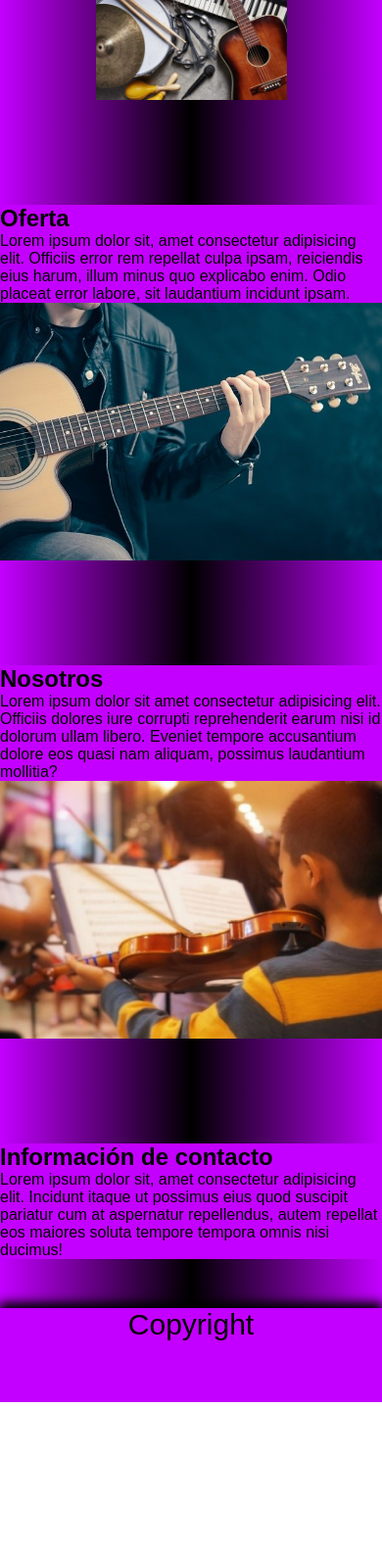
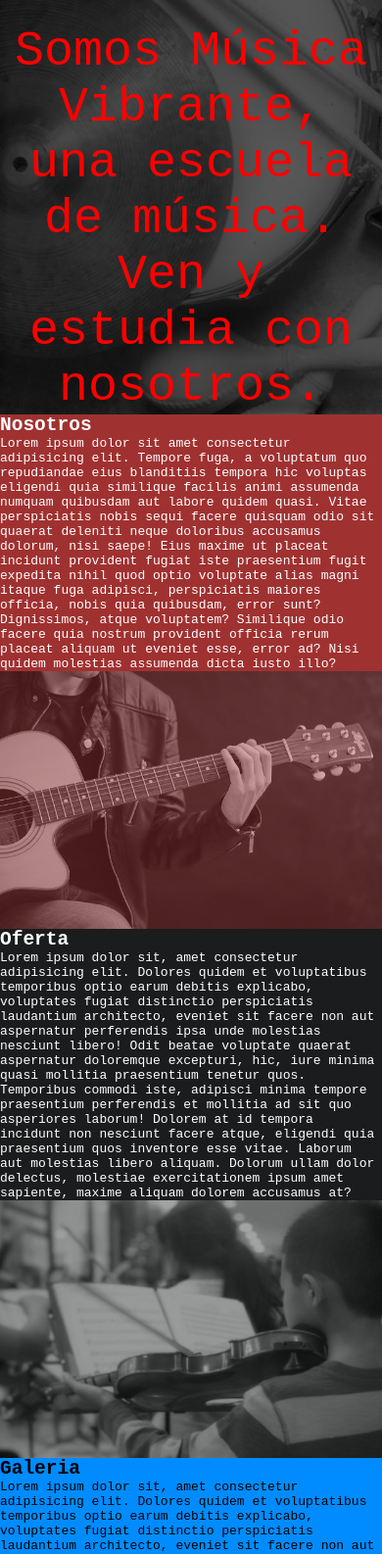
Before and after one commit to Julian-Scampino/musica_vibrante-julian-scampino, a website: page index.html in a window 390 px wide. Shown: the part 257-1843 px from the top of the page at 98% size. Before the commit the page ends 1688 px from the top, so only its background shows below. Drawn offline with Linux system fonts and the light colour scheme.

Commit message:
modificacion del index

```diff
--- a/Scss/_generales.scss
+++ b/Scss/_generales.scss
@@ -3,17 +3,19 @@
     margin: 0;
 }
 body{
-    background-image:$gradiente
+    background-color: rgb(46, 45, 45);
 }
 
 .todo{
-    height: 200vh;
-    font-family: Arial, Helvetica, sans-serif;
+    /* height: 200vh; */
+    /* font-family: Arial, Helvetica, sans-serif; */
+    font-family: monospace;
     display: grid;
     grid-template-areas:
     "header"
     "main"
     "footer";
-    grid-template-columns: 100%;
-    grid-template-rows: 1.5fr 15fr 1fr;
+    grid-template-columns: auto;
+    grid-template-rows: auto auto 100px;
+    background-color: rgb(46, 45, 45);
 }
--- a/Scss/_maps.scss
+++ b/Scss/_maps.scss
@@ -1,7 +1,7 @@
 
 
 /* -----  MAP-GET  ----- */
-$probando:(
+/* $probando:(
     color: #00ff22,
     background: blue,
     height: 450px,
@@ -12,10 +12,10 @@ $probando:(
     background-color: map-get($map: $probando, $key: "background");
     height: map-get($map: $probando, $key: "height");
     width: map-get($map: $probando, $key: "width");
-}
+} */
 
 /* -----  EXTEND  ----- */
-.caja{
+/* .caja{
     width: 100px;
     height: 100px;
     background-color: white;
@@ -25,14 +25,14 @@ $probando:(
 .caja-2{
     @extend .caja;
     background-color: red;
-}
+} */
 
 /* -----  MIXIN  ----- */
-@mixin colors ($letra, $fondo){
+/* @mixin colors ($letra, $fondo){
     color: $letra;
     background-color: $fondo;
 }
 .caja-3{
     @extend .caja;
-    @include colors(rgb(0, 255, 255), yellow)
-}
+    @include colors(rgb(0, 255, 255), yellow);
+} */
--- a/Scss/_variables.scss
+++ b/Scss/_variables.scss
@@ -1,2 +1,2 @@
 $gradiente: linear-gradient(to left, rgb(195, 0, 255),black, rgb(195, 0, 255));
-$colorPrincipal: rgb(195, 0, 255);
+$colorPrincipal: rgb(0, 140, 255);
--- a/Scss/estilos.scss
+++ b/Scss/estilos.scss
@@ -1,7 +1,40 @@
 @import "variables";
 @import "generales";
 @import "header";
-@import "maps";
+/* @import "maps"; */
+
+/* ----------------- repetitiva --------------- */
+.seccion__repetitiva{
+    /* margin-top: 50px; */
+    width: 100%;
+    display: flex;
+    flex-direction: column;
+    justify-content: center;
+    align-items: center;
+    font-size: 50px;
+    background-image: url(../imagenes/instrumentos-modificado.jpg);
+    background-repeat: no-repeat;
+    background-size: cover;
+    object-fit: cover;
+}
+
+.contenedor__repetitivo{
+    width: 100%;
+    height: 100%;
+    background-color: rgba(0, 0, 0, 0.5);
+    display: flex;
+    flex-direction: column;
+    justify-content: center;
+    align-items: center;
+}
+.titulo_pagina{
+    color: $colorPrincipal;
+    margin-bottom: 40px;
+}
+.texto__repetitivo{
+    color: red;
+    text-align: center;
+}
 
 /* ---------------------- MAIN INDEX -------------------- */
 .main__index{
@@ -11,54 +44,58 @@
     justify-content: space-between;
     align-items: center;
 }
-/* ----------------- repetitiva --------------- */
-.seccion__repetitiva{
-    margin-top: 50px;
-    display: flex;
-    flex-direction: column;
-    justify-content: center;
-    align-items: center;
-}
-.titulo_pagina{
-    color: $colorPrincipal;
-    margin-bottom: 15px;
-}
-.imagen-repetitiva{
-    width: 50%;
-    transition: transform ease 2s;
-}
-.imagen-repetitiva:hover{
-    transform: scale(1.5) rotate(180deg);
-}
-/* ----------------- secciones index --------------- */
-.seccion-index{
-    width: 50%;
+.seccion__index{
+    width: 100%;
     display: flex;
     align-items: center;
-    min-height: 250px;
-    transition: transform ease 0.2s;
+    /* transition: transform ease 0.2s; */
 }
-.seccion-index:hover{
+/* .seccion__index:hover{
     transform: scaleY(1.3); ;
     box-shadow: 0px 0px 50px 5px $colorPrincipal;
+} */
+.seccion__nosotros-index{
+    background-color: rgb(160, 49, 49);
 }
-.articles__ofertaNosotros-index{
+.articles__nosotros-index{
     height: 100%;
     width: 50%;
+    color: white;
+}
+.seccion__oferta-index{
+    display: flex;
+    flex-direction: row-reverse;
+    color: white;
+    background-color: rgb(26, 28, 29);
+}
+.articles__oferta-index{
+    height: 100%;
+    width: 50%;
+}
+.seccion__galeria-index{
     background-color: $colorPrincipal;
+}
+.articles__galeria-index{
+    height: 100%;
+    width: 50%;
+    /* background-color: rgb(247, 71, 71); */
 }
 .div__imagenes{
     width: 50%;
     height: 100%;
 }
-
 .imagen__seccion-index{
     width: 100%;
     height: 100%;
+    filter: grayscale(1);
+    object-fit: cover;
+    opacity: 60%;
 }
-.seccion__contacto{
-    background-color: $colorPrincipal ;
-    margin-bottom: 50px;
+.seccion__contacto-index{
+    background-color: black ;
+    color: white;
+    width: 100%;
+    min-height: 300px;
 }
 /* ----NOSOTROS---- */
 .main__nosotros{
@@ -181,13 +218,23 @@ footer{
     body div header nav ul li a{
         font-size: 10px;
     }
-    .seccion-index{
+    .seccion__index{
         flex-direction: column;
         align-items: center;
         margin: 0;
         width: 100%;
     }
-    .articles__ofertaNosotros-index{
+    .articles__nosotros-index{
+        height: 100%;
+        width: 100%;
+
+    }
+    .articles__oferta-index{
+        height: 100%;
+        width: 100%;
+    }
+    .articles__galeria-index{
+        height: 100%;
         width: 100%;
     }
     .div__imagenes{
@@ -223,13 +270,22 @@ footer{
     body div header nav ul li a{
         font-size: 15px;
     }
-    .seccion-index{
+    .seccion__index{
         flex-direction: column;
         align-items: center;
         margin: 0;
         width: 100%;
     }
-    .articles__ofertaNosotros-index{
+    .articles__nosotros-index{
+        height: 100%;
+        width: 100%;
+    }
+    .articles__oferta-index{
+        height: 100%;
+        width: 100%;
+    }
+    .articles__galeria-index{
+        height: 100%;
         width: 100%;
     }
     .div__imagenes{
--- a/index.html
+++ b/index.html
@@ -34,37 +34,57 @@
                 </nav>
             </header>
             <main class="main__index">
+                <!-- Seccion repetitiva -->
                 <section class="seccion__repetitiva">
-                    <h2 class="titulo_pagina">INICIO</h2>
-                    <img src="./imagenes/instrumentos.jpg" alt="instrumentos" class="imagen-repetitiva">
+                    <div class="contenedor__repetitivo">
+                        <h2 class="titulo_pagina">INICIO</h2>
+                        <p class="texto__repetitivo">Somos Música Vibrante, una escuela de música. <br> Ven y estudia con nosotros.</p>
+                    </div>
                 </section>
-                <section class="seccion__oferta-index seccion-index">
-                    <article class="articles__ofertaNosotros-index">
+                <!-- Seccion nosotros -->
+                <section class="seccion__index seccion__nosotros-index">
+                    <article class="articles__nosotros-index">
                         <h2>
-                            Oferta
+                            Nosotros
                         </h2>
                         <p>
-                            Lorem ipsum dolor sit, amet consectetur adipisicing elit. Officiis error rem repellat culpa ipsam, reiciendis eius harum, illum minus quo explicabo enim. Odio placeat error labore, sit laudantium incidunt ipsam.
+                            Lorem ipsum dolor sit amet consectetur adipisicing elit. Tempore fuga, a voluptatum quo repudiandae eius blanditiis tempora hic voluptas eligendi quia similique facilis animi assumenda numquam quibusdam aut labore quidem quasi. Vitae perspiciatis nobis sequi facere quisquam odio sit quaerat deleniti neque doloribus accusamus dolorum, nisi saepe! Eius maxime ut placeat incidunt provident fugiat iste praesentium fugit expedita nihil quod optio voluptate alias magni itaque fuga adipisci, perspiciatis maiores officia, nobis quia quibusdam, error sunt? Dignissimos, atque voluptatem? Similique odio facere quia nostrum provident officia rerum placeat aliquam ut eveniet esse, error ad? Nisi quidem molestias assumenda dicta iusto illo?
                         </p>
                     </article>
                     <div class="div__imagenes">
                     <img src="./imagenes/galeria-guitarra.jpg" alt="guitarra" class="imagen__seccion-index">
                     </div>
                 </section>
-                <section class="seccion__nosotros-index seccion-index">
-                    <article class="articles__ofertaNosotros-index">
+                <!-- Seccion oferta -->
+                <section class="seccion__index seccion__oferta-index">
+                    <article class="articles__oferta-index">
                         <h2>
-                            Nosotros
+                            Oferta
                         </h2>
                         <p>
-                            Lorem ipsum dolor sit amet consectetur adipisicing elit. Officiis dolores iure corrupti reprehenderit earum nisi id dolorum ullam libero. Eveniet tempore accusantium dolore eos quasi nam aliquam, possimus laudantium mollitia?
+                            Lorem ipsum dolor sit, amet consectetur adipisicing elit. Dolores quidem et voluptatibus temporibus optio earum debitis explicabo, voluptates fugiat distinctio perspiciatis laudantium architecto, eveniet sit facere non aut aspernatur perferendis ipsa unde molestias nesciunt libero! Odit beatae voluptate quaerat aspernatur doloremque excepturi, hic, iure minima quasi mollitia praesentium tenetur quos. Temporibus commodi iste, adipisci minima tempore praesentium perferendis et mollitia ad sit quo asperiores laborum! Dolorem at id tempora incidunt non nesciunt facere atque, eligendi quia praesentium quos inventore esse vitae. Laborum aut molestias libero aliquam. Dolorum ullam dolor delectus, molestiae exercitationem ipsum amet sapiente, maxime aliquam dolorem accusamus at?
                         </p>
                     </article>
                     <div class="div__imagenes">
                     <img src="./imagenes/galeria-violin.jpg" alt="violin" class="imagen__seccion-index">
                     </div>
                 </section>
-                <section class="seccion__contacto">
+                <!-- Seccion galeria -->
+                <section class="seccion__index seccion__galeria-index">
+                    <article class="articles__galeria-index">
+                        <h2>
+                            Galeria
+                        </h2>
+                        <p>
+                            Lorem ipsum dolor sit, amet consectetur adipisicing elit. Dolores quidem et voluptatibus temporibus optio earum debitis explicabo, voluptates fugiat distinctio perspiciatis laudantium architecto, eveniet sit facere non aut aspernatur perferendis ipsa unde molestias nesciunt libero! Odit beatae voluptate quaerat aspernatur doloremque excepturi, hic, iure minima quasi mollitia praesentium tenetur quos. Temporibus commodi iste, adipisci minima tempore praesentium perferendis et mollitia ad sit quo asperiores laborum! Dolorem at id tempora incidunt non nesciunt facere atque, eligendi quia praesentium quos inventore esse vitae. Laborum aut molestias libero aliquam. Dolorum ullam dolor delectus, molestiae exercitationem ipsum amet sapiente, maxime aliquam dolorem accusamus at?
+                        </p>
+                    </article>
+                    <div class="div__imagenes">
+                    <img src="./imagenes/galeria-piano.jpg" alt="violin" class="imagen__seccion-index">
+                    </div>
+                </section>
+                <!-- Seccion contacto -->
+                <section class="seccion__contacto-index">
                     <article>
                         <h2>
                             Información de contacto
```
Also changed, not shown: estilos/style.css, imagenes/instrumentos-modificado.jpg (added).
